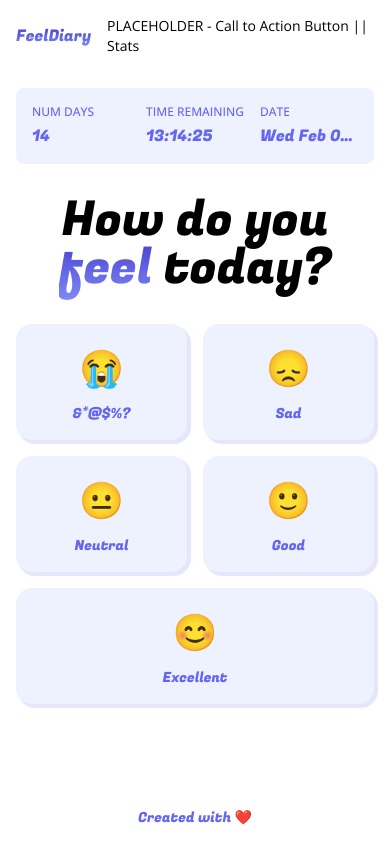
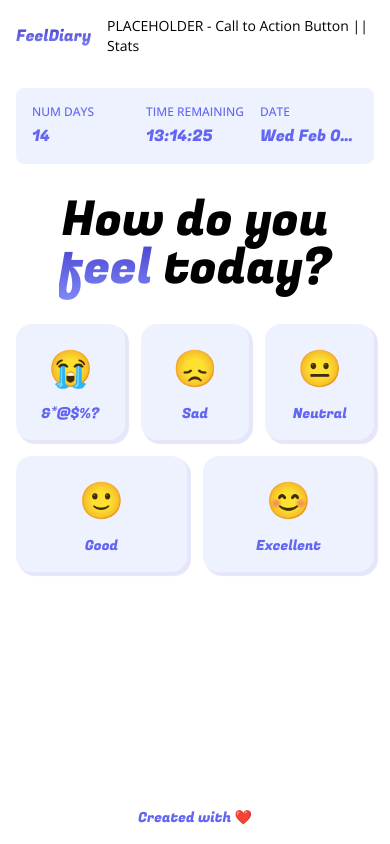
Before and after one commit to MehmetBerkayC/feel-diary, a Next.js app: page /dashboard in a window 390 px wide. Built offline with nearby package versions, Linux system fonts and the light colour scheme.

Commit message:
Update Dashboard.js
Switched from grid emoji layout to flex

```diff
--- a/components/Dashboard.js
+++ b/components/Dashboard.js
@@ -52,15 +52,12 @@ export default function Dashboard() {
 				>
 					How do you <span className="textGradient">feel</span> today?
 				</h4>
-				<div className="grid grid-cols-2 sm:grid-cols-5 gap-4">
+				<div className="flex items-stretch flex-wrap gap-4">
 					{Object.keys(moods).map((mood, moodIndex) => {
 						return (
 							<button
 								className={
-									"p-4 rounded-2xl purpleShadow duration-200 bg-indigo-50 hover:bg-indigo-100 flex flex-col gap-2 text-center items-center " +
-									(moodIndex === 4
-										? " col-span-2 sm:col-span-1"
-										: "")
+									"p-4 rounded-2xl purpleShadow duration-200 bg-indigo-50 hover:bg-indigo-100 flex flex-col gap-2 text-center items-center flex-1"
 								}
 								key={moodIndex}
 							>
```
